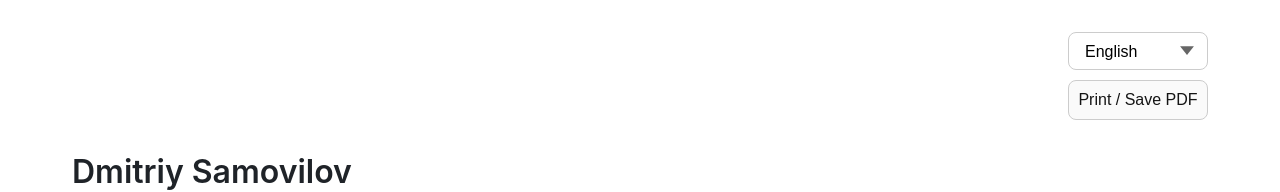
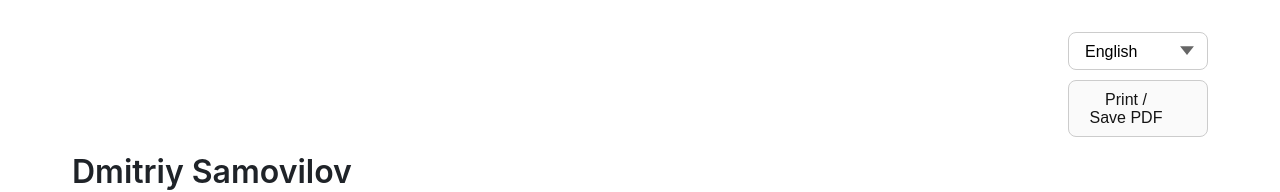
Before and after one commit to PrBart/PrBart.github.io, a React (Vite) app: page / in a window 1280 px wide. Shown: the top 192 px of the page. Built offline with nearby package versions, Linux system fonts and the light colour scheme.

Commit message:
Style refactoring

```diff
--- /dev/null
+++ b/src/MarkdownPage.css
@@ -0,0 +1,18 @@
+.markdown-page {
+  padding: 2rem;
+  width: 100%;
+}
+
+.language-selector {
+  width: 140px;
+  height: 115px;
+}
+
+.print-button-container {
+  display: flex;
+  margin-top: 10px;
+}
+
+.print-button {
+  padding: 10px 5px;
+}
--- a/src/MarkdownPage.tsx
+++ b/src/MarkdownPage.tsx
@@ -9,6 +9,8 @@ import {
   getMarkdown,
   supportedLanguages,
 } from "./lib/loadMarkdownCVs";
+
+import "./MarkdownPage.css";
 
 type Props = {
   isDefaultLang?: boolean;
@@ -30,17 +32,16 @@ export default function MarkdownPage({ isDefaultLang }: Props) {
 
   return (
     <div className="page-conteiner">
-      <div className="markdown-body" style={{ padding: "2rem", width: "100%" }}>
+      <div className="markdown-body markdown-page">
         {/* Language selector + Print button */}
         <div className="top-buttons-conteiner no-print">
-          <div style={{ width: 140, height: 115 }}>
+          <div className="language-selector">
             {!(supportedLanguages.length < 2) && (
               <LanguageSwitcher currentLang={currentLang} />
             )}
-            <div style={{ display: "flex", marginTop: 10 }}>
+            <div className="print-button-container">
               <button
                 className="print-button no-print"
-                style={{ padding: "10px 5px" }}
                 onClick={() => window.print()}
               >
                 {printLabelText}
```
